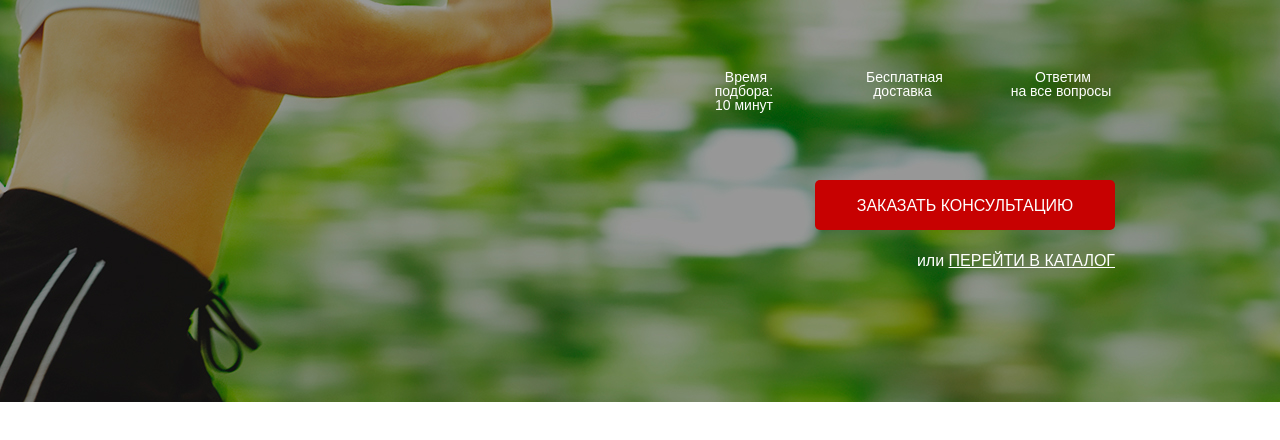
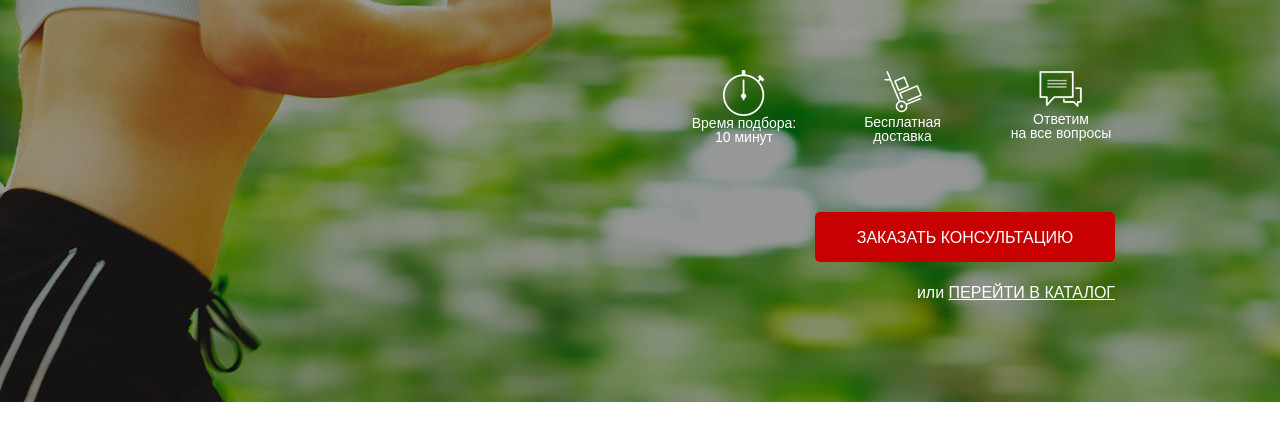
Before and after one commit to Paketoff/udemy_homeworks, a website: page src/index.html in a window 1280 px wide. Shown: the part 248-688 px from the top of the page. Drawn offline with Linux system fonts and the light colour scheme.

Commit message:
first section done

```diff
--- a/src/index.html
+++ b/src/index.html
@@ -33,15 +33,15 @@
                 <div class="promo__icons">
                     <!--ПОДСТАВЬ СЮДА БЛЯТЬ ИКОНКИ И ТЕКСТ!!!-->
                     <div class="promo__icon">
-                        <img src="" alt="">
+                        <img src="icons/timer.png" alt="timer">
                         Время подбора:<br>10 минут
                     </div>
                     <div class="promo__icon">
-                        <img src="" alt="">
+                        <img src="icons/hand_cart.png" alt="hand_cart">
                         Бесплатная<br>доставка
                     </div>
                     <div class="promo__icon">
-                        <img src="" alt="">
+                        <img src="icons/msg.png" alt="message">
                         Ответим<br>на все вопросы
                     </div>
                 </div>
--- a/src/sass/blocks/_promo.scss
+++ b/src/sass/blocks/_promo.scss
@@ -30,13 +30,15 @@
     }
     &__icon {
         width: 108px;
+
         font-weight: 500;
         font-size: 14px;
         line-height: 14px;
         text-align: center;
         color: #FFFFFF;
         img {
-            width: 100%;
+            display: block;
+            margin: 0 auto;
         }
     }
     &__link {
```
Also changed, not shown: src/css/style.min.css.
